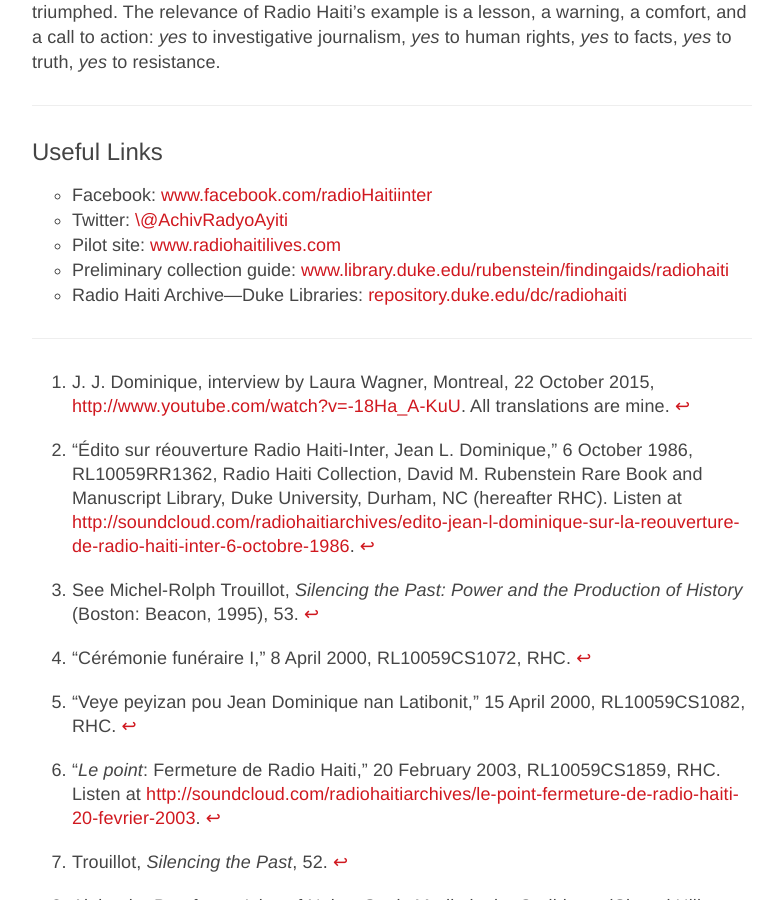
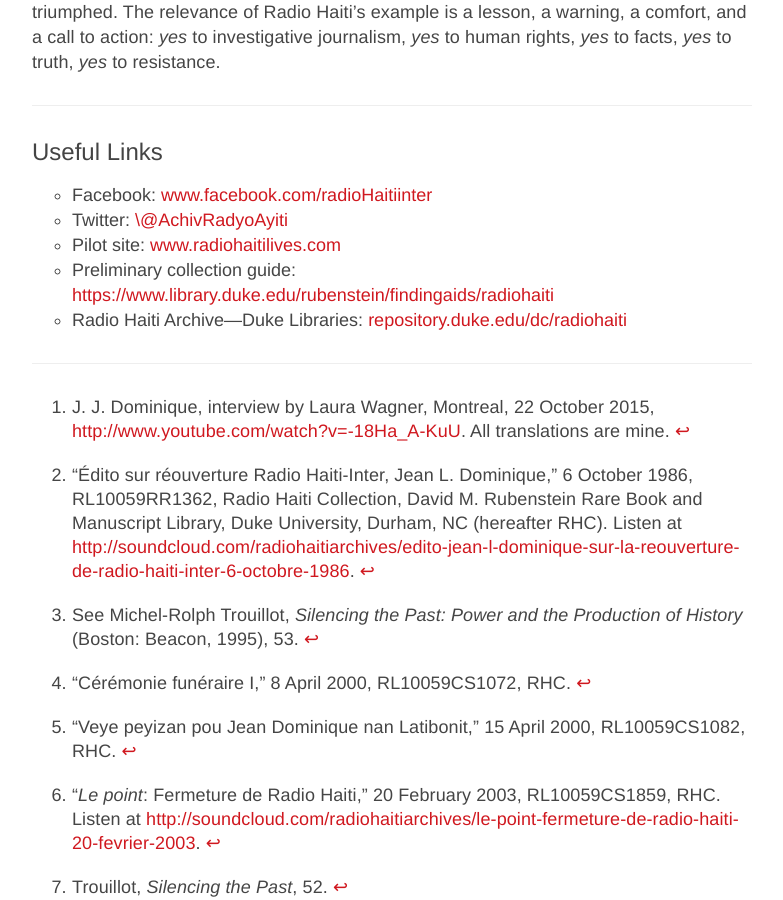
Before and after one commit to archipelagosjournal/archipelagos, a Jekyll site: the page built from _issue02/nou-toujou-la.md, in a window 1280 px wide and 900 px high, scrolled down 22628 px. Shown: the whole window, without its empty margins (248-1031 px from the left). Built offline with Jekyll 4.4.1, drawn with Linux system fonts in a browser that asks for light colours; some of the changed lines change nothing that is shown.

Commit message:
fixed rubenstein link

```diff
--- a/_issue02/nou-toujou-la.md
+++ b/_issue02/nou-toujou-la.md
@@ -195,7 +195,7 @@
 * Facebook: [www.facebook.com/radioHaitiinter](http://www.facebook.com/radiohaitiinter)
 * Twitter: [\@AchivRadyoAyiti](http://web.archive.org/web/20170904035017/https://twitter.com/achivradyoayiti)
 * Pilot site: [www.radiohaitilives.com](http://www.radiohaitilives.com)
-* Preliminary collection guide: [www.library.duke.edu/rubenstein/findingaids/radiohaiti](http://www.library.duke.edu/rubenstein/findingaids/radiohaiti)
+* Preliminary collection guide: [https://www.library.duke.edu/rubenstein/findingaids/radiohaiti](http://www.library.duke.edu/rubenstein/findingaids/radiohaiti)
 * Radio Haiti Archive—Duke Libraries: [repository.duke.edu/dc/radiohaiti]()
 
 ---
```
